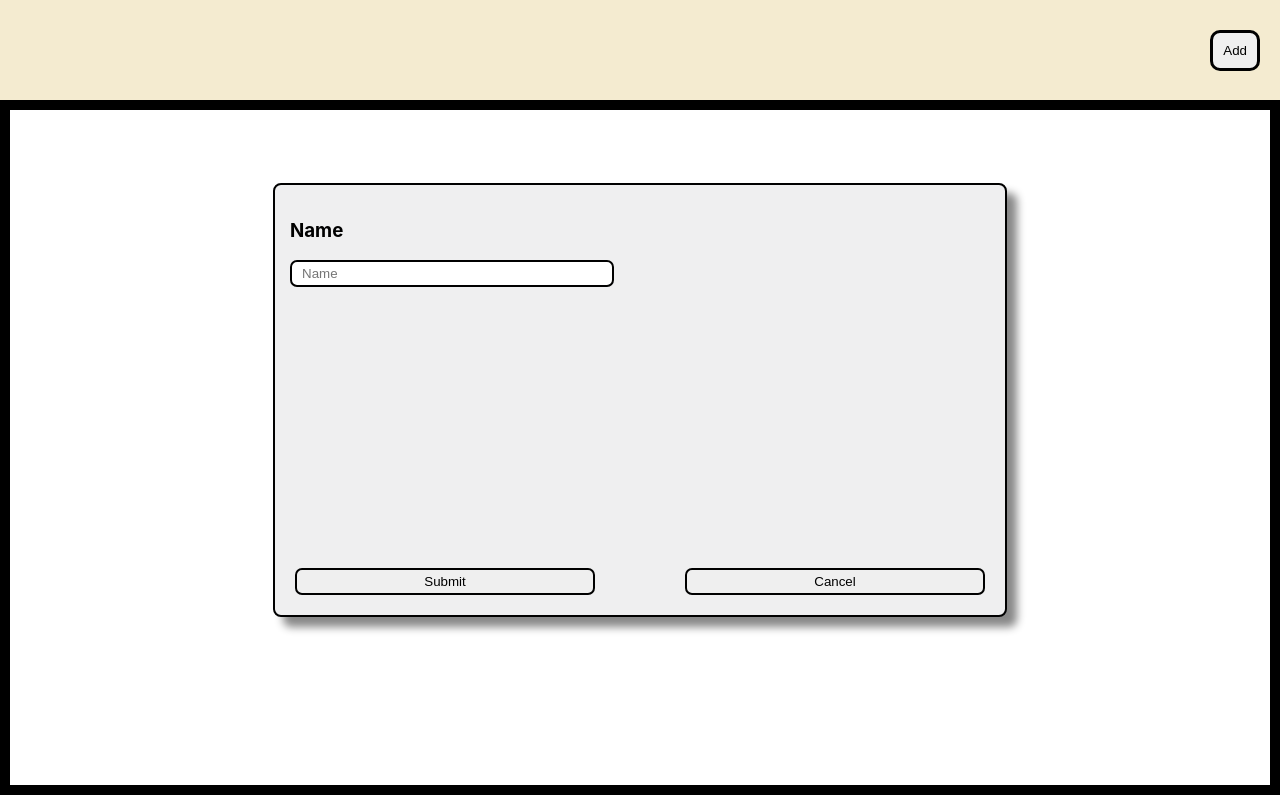
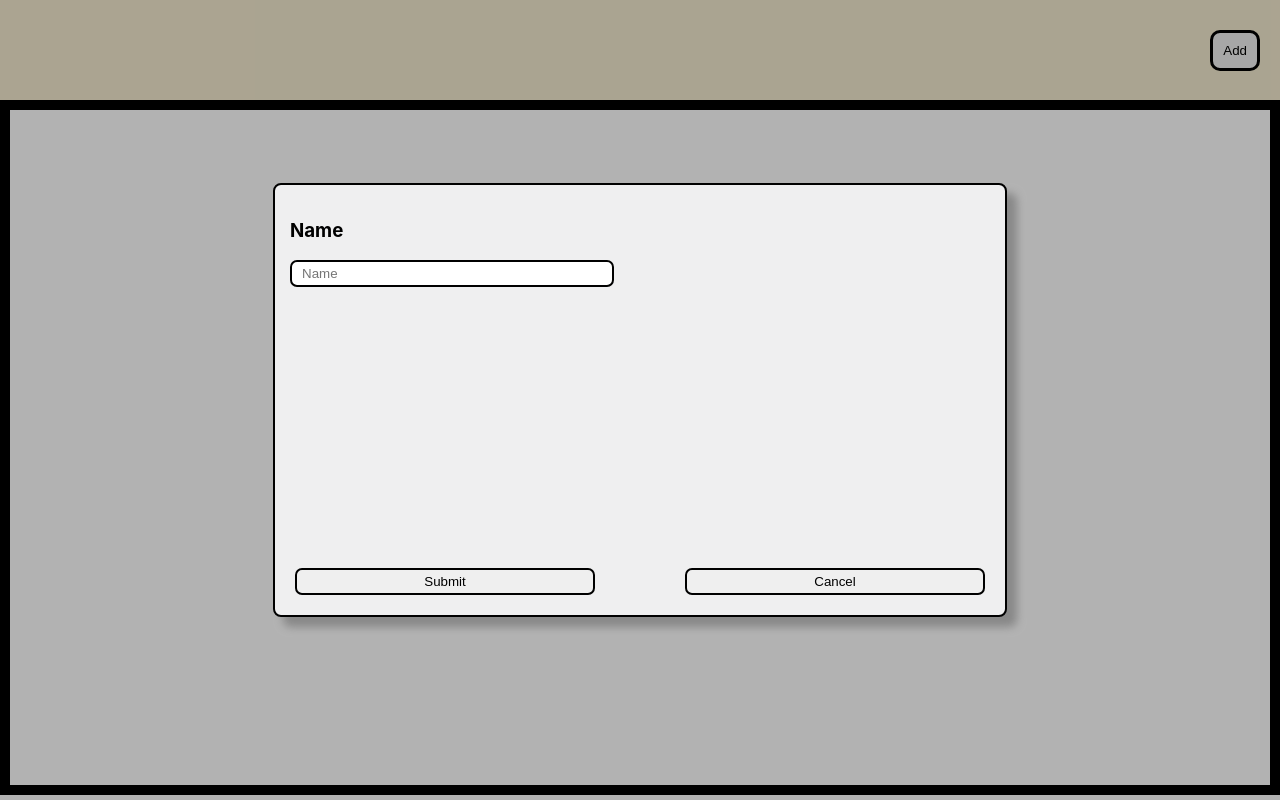
Before and after one commit to 87prashant/MindChart, a React (Create React App) app in the folder packages/client/: page / in a window 1280 px wide. Built offline with nearby package versions, Linux system fonts and the light colour scheme.

Commit message:
add background effect

```diff
--- a/packages/client/src/components/AddNewThemo.tsx
+++ b/packages/client/src/components/AddNewThemo.tsx
@@ -30,18 +30,27 @@ const SubmitButton = styled(Inputs)({
   position: "absolute",
   bottom: 20,
   left: 20,
-  cursor: 'pointer'
+  cursor: "pointer",
 });
 
 const CancelButton = styled(Inputs)({
   position: "absolute",
   bottom: 20,
   right: 20,
-  cursor: 'pointer',
+  cursor: "pointer",
 });
+
+const StyledDiv = styled('div')({
+  position: 'fixed',
+  top: 0,
+  height: '100%',
+  width: '100%',
+  backgroundColor: 'rgba(0, 0, 0, 0.30)'
+})
 
 const AddNewThemo = () => {
   return (
+    <StyledDiv>
       <StyledWrapper>
         <form>
           <h3>Name</h3>
@@ -50,6 +59,7 @@ const AddNewThemo = () => {
           <CancelButton type="button" value="Cancel" />
         </form>
       </StyledWrapper>
+    </StyledDiv>
   );
 };
 export default AddNewThemo;
```
Lines whose indentation alone changed are shown as unchanged.
